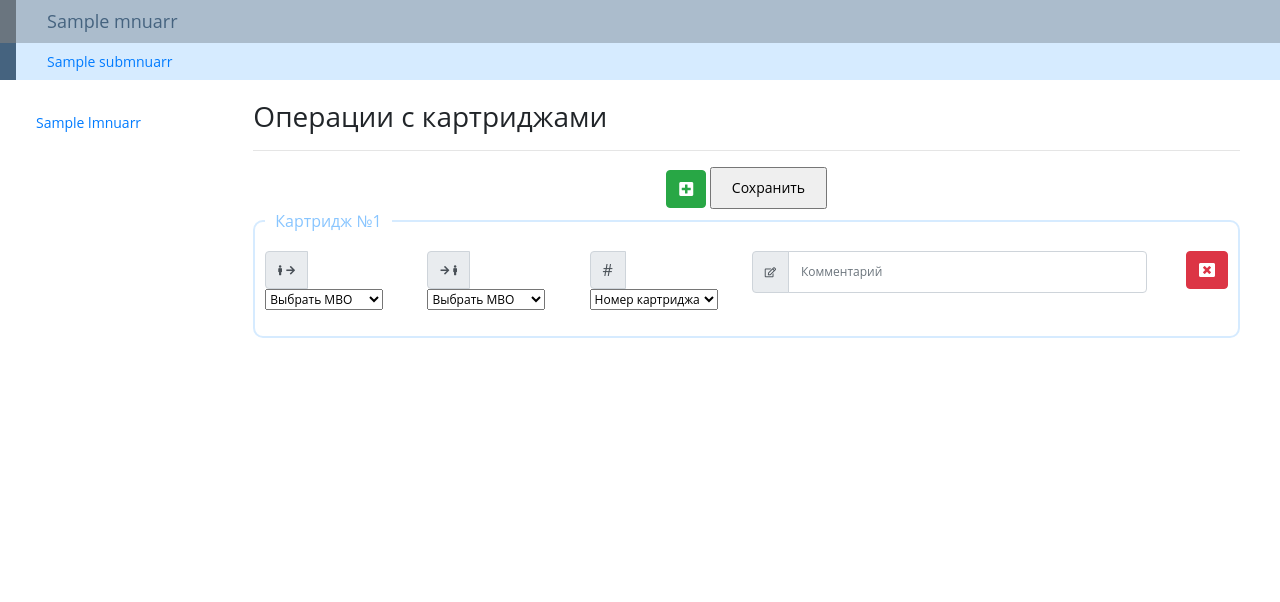
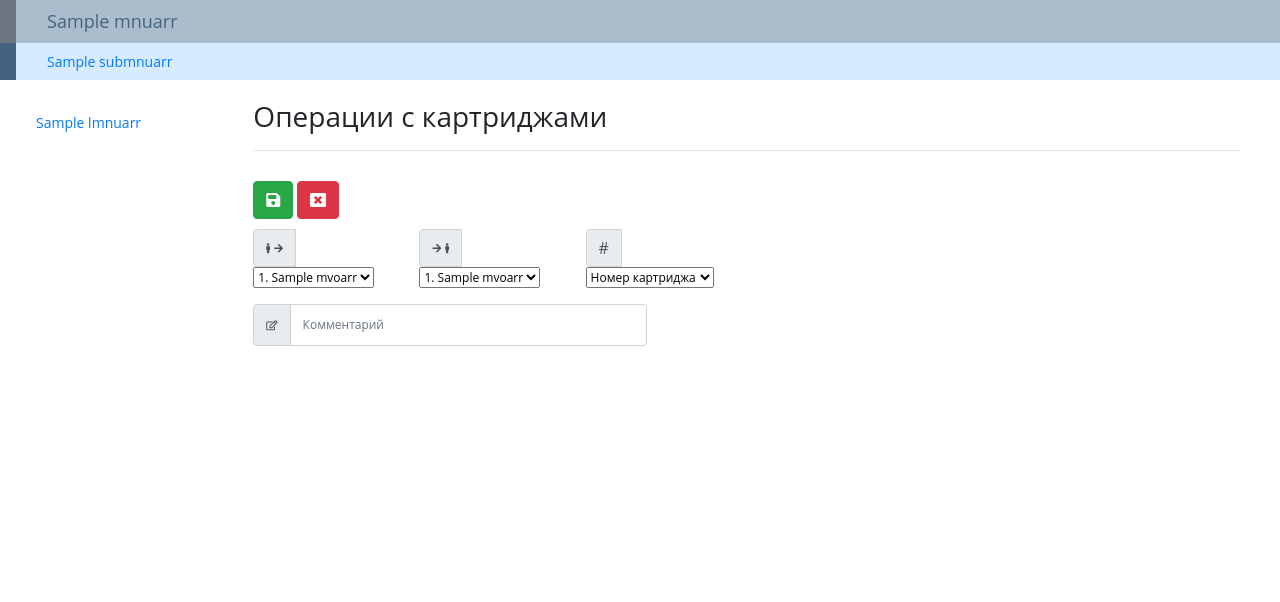
Before and after one commit to lnkz80/edocs, a PHP site: template app/views/cartridges/actions.php in a window 1280 px wide. Shown: the top 602 px of the page. Run offline with PHP 8.4, Linux system fonts and the light colour scheme; the template is opened without the code that fills it: most values are stand-ins (such as "Sample title", 1, 10 or a date in 2020); data that the repository does not hold is empty; style sheets or scripts are compiled from the project's sources; some libraries are stand-ins or nearby versions.

Commit message:
editing Lib model for MVO view - table style

```diff
--- a/app/css/main.css
+++ b/app/css/main.css
@@ -107,28 +107,31 @@ form input {
 form .custom-select {
   padding: .375rem 0.75rem .375rem .75rem;
   -webkit-background-size: 6px 6px;
-  background-size: 6px 6px; }
+  background-size: 6px 6px;
+  width: 200px; }
 
 form div.input-group-prepend i {
   font-size: 10px; }
 
 form input[type=submit] {
-  text-align: center;
+  text-align: left;
   padding: 0 20px; }
 
 form .sbmtwrapper {
+  text-align: left;
+  margin: 30px 0 10px; }
+
+form .nselect.nsOrange {
+  width: 80%;
+  background-color: #D6EBFF;
   text-align: center; }
 
-fieldset {
-  border: 2px solid #D6EBFF;
-  padding: 10px;
-  -webkit-border-radius: 10px;
-          border-radius: 10px; }
-  fieldset legend {
-    color: #88C5FF;
-    font-size: 16px;
-    padding: 0 10px 0 10px;
-    width: auto; }
+form .nselect.nsOrange .nselect__head {
+  font-size: 15px;
+  font-weight: 700; }
+
+form .nselect.nsOrange._checked {
+  background-color: #f2a621; }
 
 .input-group-text img {
   height: 15px;
--- a/app/js/common.js
+++ b/app/js/common.js
@@ -15,13 +15,3 @@ function fldset(){
     out = "";
     return out;
 }
-
-
-$(".addbtn").click(function () {
-    that = $(this).parents(".cartform");
-    //those = fldset();
-    $('.form-group').clone().appendTo(".cartform");
-
-    //that.append(those);
-    }
-);
--- a/app/sass/main.sass
+++ b/app/sass/main.sass
@@ -106,30 +106,33 @@ form
 		padding: .375rem 0.75rem .375rem .75rem
 		-webkit-background-size: 6px 6px
 		background-size: 6px 6px
+		width: 200px
 	div.input-group-prepend
 		i
 			font-size: 10px
 	input[type=submit]
-		text-align: center
+		text-align: left
 		padding: 0 20px
 	.sbmtwrapper
+		text-align: left
+		margin: 30px 0 10px
+
+	.nselect.nsOrange
+		width: 80%
+		background-color: $Sky
 		text-align: center
-
-fieldset
-	border: 2px solid $Sky
-	padding: 10px
-	border-radius: 10px
-	legend
-		color: $Blue
-		font-size: 16px
-		padding: 0 10px 0 10px
-		width: auto
+	.nselect.nsOrange .nselect__head
+		font-size: 15px
+		font-weight: 700
+	.nselect.nsOrange._checked
+		background-color: #f2a621
 .input-group-text
 	img
 		height: 15px
 		width: 10px
 
 
+//FOOTER STYLES
 .page-footer
 	height: 50px
 	background-color: $DarkGrey
--- a/app/views/cartridges/actions.php
+++ b/app/views/cartridges/actions.php
@@ -11,26 +11,21 @@
 
 <form action="#" method="post" class="cartform">
     <div class="sbmtwrapper">
+        <button type="submit" class="btn btn-success"><i class="fas fa-save"></i></button>
+        <button type="reset" class="btn btn-danger"><i class="fas fa-window-close"></i></button>
+    </div>
 
-            <a class="btn btn-success addbtn" href="#">
-                <i class="fas fa-plus-square"></i></a>
-
-        <input type="submit" value="Сохранить">
-    </div>
-    <?php //for($i=1; $i<3; $i++): ?>
-    <fieldset class="form-group" id="fg">
-        <legend>Картридж №1<?php //echo $i;?></legend>
-
+    <div class="form-group" id="fg">
     <div class="form-row">
         <div class="col-2">
             <div class="input-group mb-3">
                 <div class="input-group-prepend">
                     <label class="input-group-text" for="inputGroupSelect01"><i class="fas fa-male"></i>&nbsp;<i class="fas fa-arrow-right"></i></label>
                 </div>
-                <select class="nselect-1" name="MVO_out[]" data-title="MBO">
-                    <option selected>Выбрать МВО</option>
+                <select class="nselect-1" name="MVO_out[]">
+
                     <?php foreach ($mvoarr as $item=>$value): ?>
-                    <option value="<?php echo $value['id'] ?>"><?php echo $value['id']." ".$value['name'] ?></option>
+                    <option value="<?php echo $value['id'] ?>"><?php echo $value['id'].". ".$value['name'] ?></option>
                     <?php endforeach; ?>
 
                 </select>
@@ -41,10 +36,10 @@
                 <div class="input-group-prepend">
                     <label class="input-group-text" for="inputGroupSelect02"><i class="fas fa-arrow-right"></i>&nbsp;<i class="fas fa-male"></i></label>
                 </div>
-                <select class="nselect-1" name="MVO_in[]" data-title="MBO">
-                    <option selected>Выбрать МВО</option>
+                <select class="nselect-1" name="MVO_in[]">
+
                     <?php foreach ($mvoarr as $item=>$value): ?>
-                        <option value="<?php echo $value['id'] ?>"><?php echo $value['id']." ".$value['name'] ?></option>
+                        <option value="<?php echo $value['id'] ?>"><?php echo $value['id'].". ".$value['name'] ?></option>
                     <?php endforeach; ?>
                 </select>
             </div>
@@ -64,23 +59,22 @@
             </div>
         </div>
 
+    </div>
 
-        <div class="col-5">
-            <div class="input-group mb-3">
-                <div class="input-group-prepend">
-                    <span class="input-group-text" id="basic-addon1"><i class="far fa-edit"></i></span>
+        <div class="row">
+            <div class="col-5">
+                <div class="input-group mb-3">
+                    <div class="input-group-prepend">
+                        <span class="input-group-text" id="basic-addon1"><i class="far fa-edit"></i></span>
+                    </div>
+                    <input type="text" class="form-control" placeholder="Комментарий" aria-label="Username"
+                           aria-describedby="basic-addon1" name="remarks[]">
                 </div>
-                <input type="text" class="form-control" placeholder="Комментарий" aria-label="Username" aria-describedby="basic-addon1" name="remarks[]">
             </div>
-        </div>
-        <div class="col-1" style="text-align: right;">
-            <a class="btn btn-danger delbtn" href="#">
-                <i class="fas fa-window-close"></i></a>
         </div>
 
     </div>
-    </fieldset>
-    <?php //endfor; ?>
+
 
 
 </form>
```
